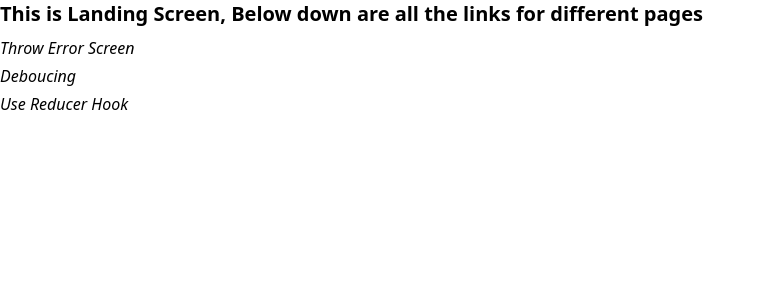
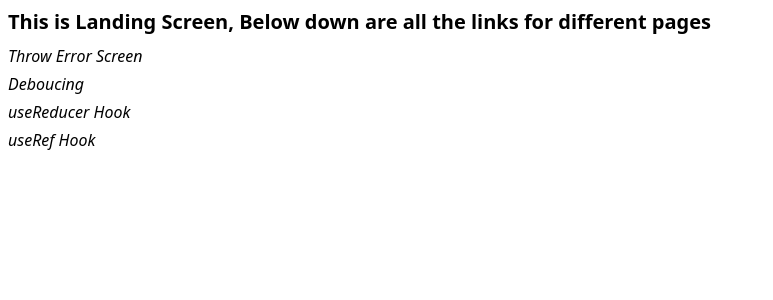
Before and after one commit to Asharalikhan4/React, a React (Vite) app: page / in a window 1280 px wide. Shown: the top 300 px of the page, without its empty margins (0-773 px from the left). Built offline with nearby package versions, Linux system fonts and the light colour scheme.

Commit message:
HomeScreen Updated, useRef Hook added

```diff
--- a/src/config/Router.tsx
+++ b/src/config/Router.tsx
@@ -1,16 +1,18 @@
 import { Routes, Route } from "react-router";
-import LandingScreen from "../screens/LandingScreen/LandingScreen";
+import HomeScreen from "../screens/HomeScreen/HomeScreen";
 import ThrowErrorScreen from "../screens/ThrowErrorScreen/ThrowErrorScreen";
 import DebounceSearchBar from "../screens/Debouncing/DebounceSearchBar";
 import UseReducerHook from "../screens/UseReducerHook/UseReducerHook";
+import UseRefHook from "../screens/UseRefHook/UseRefHook";
 
 const Router = () => {
   return (
     <Routes>
-      <Route path="/" element={<LandingScreen />} />
+      <Route path="/" element={<HomeScreen />} />
       <Route path="/throw-error" element={<ThrowErrorScreen />} />
       <Route path="/debouncing" element={<DebounceSearchBar />} />
-      <Route path="/use-reducer-hook" element={<UseReducerHook />}/>
+      <Route path="/use-reducer-hook" element={<UseReducerHook />} />
+      <Route path="/use-ref-hook" element={<UseRefHook />} />
     </Routes>
   );
 };
--- a/src/constants.ts
+++ b/src/constants.ts
@@ -12,3 +12,26 @@ export const useReducerLinearInitialState = {
   email: "contactashar4@gmail.com",
   address: "test address"
 };
+
+export const routes = [
+  {
+    id: 1,
+    name: "Throw Error Screen",
+    path: "/throw-error"
+  },
+  {
+    id: 2,
+    name: "Deboucing",
+    path: "/deboucing"
+  },
+  {
+    id: 3,
+    name: "useReducer Hook",
+    path: "/use-reducer-hook"
+  },
+  {
+    id: 4,
+    name: "useRef Hook",
+    path: "/use-ref-hook"
+  }
+];
--- /dev/null
+++ b/src/screens/HomeScreen/HomeScreen.tsx
@@ -0,0 +1,20 @@
+import { NavLink } from "react-router";
+import { routes } from "../../constants";
+
+const HomeScreen = () => {
+  return (
+    <div className="p-2">
+      <div className="text-xl font-bold">This is Landing Screen, Below down are all the links for different pages</div>
+      <div className="mt-2 italic flex flex-col gap-1">
+        {
+          routes.map((route) => (
+            <NavLink key={route.id} to={route.path} className="hover:underline hover:text-blue-600">{route.name}</NavLink>
+          ))
+        }
+      </div>
+    </div>
+  )
+};
+
+
+export default HomeScreen;
--- a/src/screens/LandingScreen/LandingScreen.tsx
+++ /dev/null
@@ -1,17 +0,0 @@
-import { NavLink } from "react-router";
-
-const LandingScreen = () => {
-  return (
-    <div>
-      <div className="text-xl font-bold">This is Landing Screen, Below down are all the links for different pages</div>
-      <div className="mt-2 italic flex flex-col gap-1">
-        <NavLink to="/throw-error" className="hover:underline hover:text-blue-600">Throw Error Screen</NavLink>
-        <NavLink to="/debouncing" className="hover:underline hover:text-blue-600">Deboucing</NavLink>
-        <NavLink to="/use-reducer-hook" className="hover:underline hover:text-blue-600">Use Reducer Hook</NavLink>
-      </div>
-    </div>
-  )
-};
-
-
-export default LandingScreen;
--- /dev/null
+++ b/src/screens/UseRefHook/UseRefHook.tsx
@@ -0,0 +1,40 @@
+/*
+- useRef is a React Hook that lets you reference a value that’s not needed for rendering.
+
+- In React, useRef is a hook that creates a mutable reference object which persists for the full lifetime of a component. It is primarily used to store a value that you want to keep between renders but do not want to trigger a re-render when it changes.
+
+- Feature/ 	useState/	useRef
+Re-render/ Trigger	Updating state triggers a component re-render./	Updating a ref does not trigger a re-render.
+Mutablity/	Immutable; must use a setter function (e.g., setCount)./	Mutable; you change the .current property directly.
+Persistence/	Persists across renders./	Persists across renders.
+UI Updates/	Used for values you want to show in the UI./	Used for "behind-the-scenes" data that doesn't impact the UI.
+Updates/	Asynchronous/Batched updates./	Synchronous/Immediate updates.
+
+- Key Uses of useRef
+1. Direct DOM Access: This is the most common use case. By passing a ref object to the ref attribute of a JSX element, you can directly interact with the underlying DOM node (e.g., to focus an input, scroll to a position, or measure dimensions).
+2. Storing Mutable Values: You can store values like timer IDs (setTimeout or setInterval), WebSocket connections, or external library instances that need to persist but don't affect what is rendered on the screen.
+3. Tracking Previous State: Because it persists across renders without triggering a new one, it is often used to store the "previous" value of a prop or state for comparison in a useEffect hook.
+
+*/
+
+import { useRef } from "react";
+
+const UseRefHook = () => {
+
+  const ref = useRef<number>(0);
+  console.log("ref", ref);
+  const handleIncCounterClick = () => {
+    ref.current += 1;
+    alert("you clicked the button " + ref.current + " times");
+  };
+
+  return (
+    <div>
+      <h1>useRef Hook</h1>
+      <div>{ref?.current}</div>
+      <button onClick={handleIncCounterClick}>Inc Counter</button>
+    </div>
+  );
+};
+
+export default UseRefHook;
```
Also changed, not shown: src/screens/UseReducerHook/UseReducerHook.tsx (+23 -4 lines).
